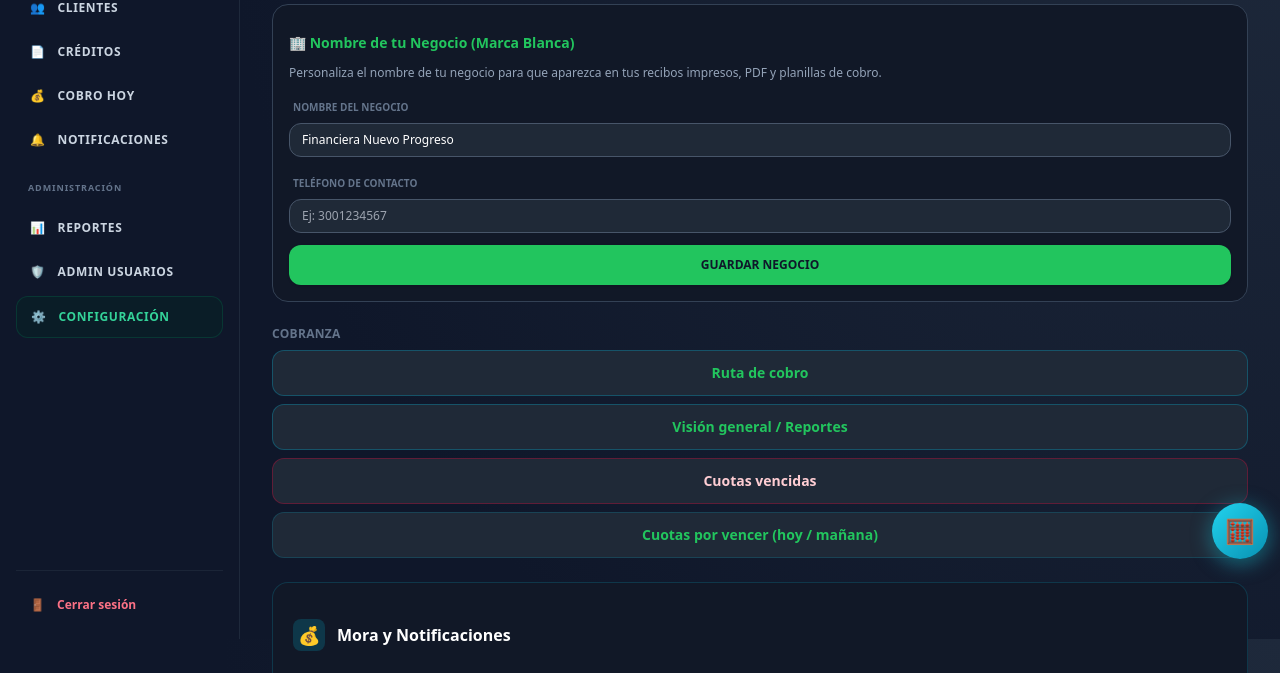
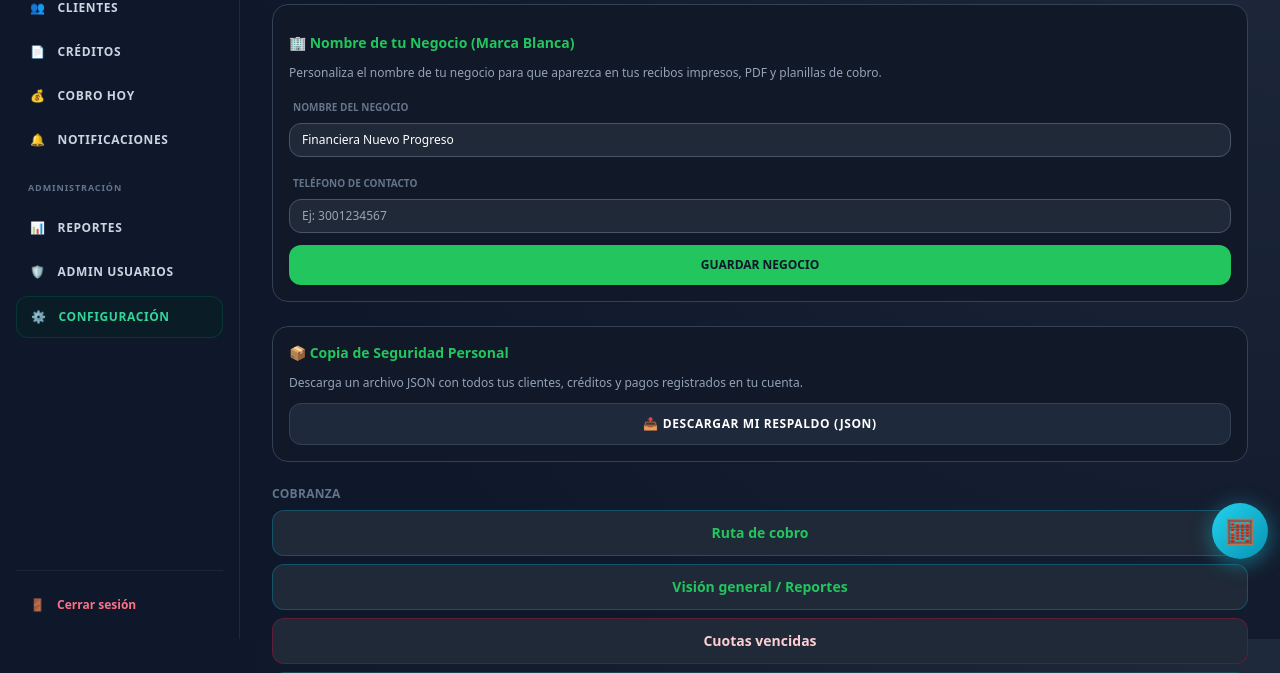
Before and after one commit to Bonilla00/Financiera-Nuevo-Progreso-, a Flask app: page /configuracion in a window 1280 px wide. Shown: the part 161-834 px from the top of the page. Run offline with Flask 3, Linux system fonts and the light colour scheme; the visitor is signed in with stand-in values (Sample User, id 1); data that the repository does not hold is empty; some libraries are stand-ins or nearby versions.

Commit message:
Anadir opcion de descarga de copia de seguridad personal (JSON) para cada usuario/puesto por separado desde su configuracion

```diff
--- a/app.py
+++ b/app.py
@@ -1975,6 +1975,22 @@ def admin_usuario_eliminar(uid):
     return redirect(url_for('admin_usuarios'))
 
 
+@app.route("/mi-backup.json")
+@login_required
+def mi_backup():
+    """Permite a cualquier usuario (cobrador o admin) descargar su propio respaldo personal en JSON."""
+    uid, username, _, _, _ = ctx_user()
+    data = db.export_user_data(uid)
+    buf = BytesIO(json.dumps(data, indent=2, default=str).encode("utf-8"))
+    buf.seek(0)
+    return send_file(
+        buf,
+        as_attachment=True,
+        download_name=f"backup_cartera_{username}_{today_str()}.json",
+        mimetype="application/json",
+    )
+
+
 @app.route("/backup.sql")
 @admin_required
 def backup_sql():
--- a/templates/configuracion.html
+++ b/templates/configuracion.html
@@ -20,6 +20,15 @@
   </div>
   <button type="submit" class="w-full py-3 rounded-xl bg-accent text-slate-900 font-bold text-xs uppercase shadow">Guardar Negocio</button>
 </form>
+
+<!-- Copia de seguridad personal -->
+<div class="bg-panel rounded-2xl border border-slate-700 p-4 mb-6 space-y-3">
+  <h2 class="font-semibold text-accent text-sm">📦 Copia de Seguridad Personal</h2>
+  <p class="text-xs text-slate-400">Descarga un archivo JSON con todos tus clientes, créditos y pagos registrados en tu cuenta.</p>
+  <a href="{{ url_for('mi_backup') }}" class="block text-center py-3 rounded-xl bg-slate-800 hover:bg-slate-700 text-white font-bold text-xs uppercase tracking-wider border border-slate-700">
+    📥 Descargar Mi Respaldo (JSON)
+  </a>
+</div>
 
 <div class="space-y-2 mb-6">
   <h2 class="text-xs uppercase tracking-wide text-slate-500 font-semibold">Cobranza</h2>
```
